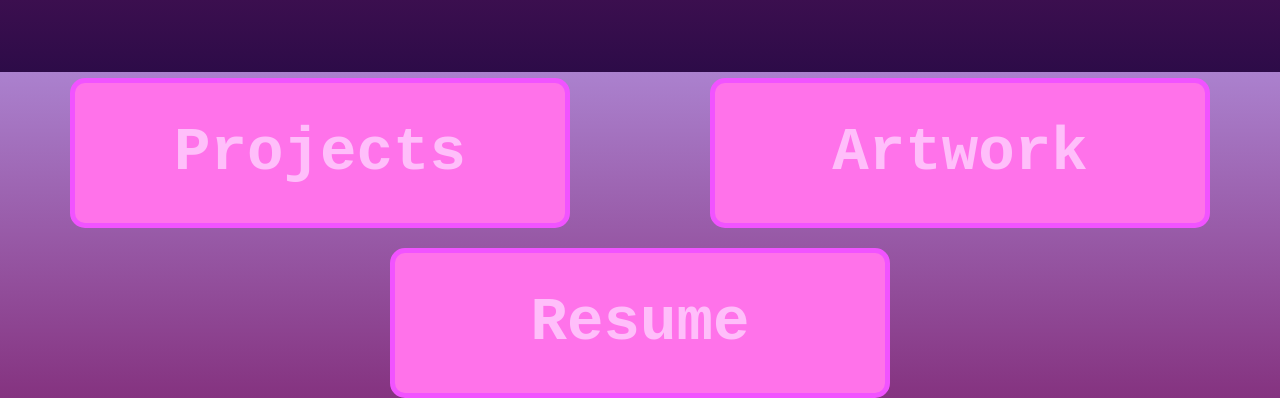
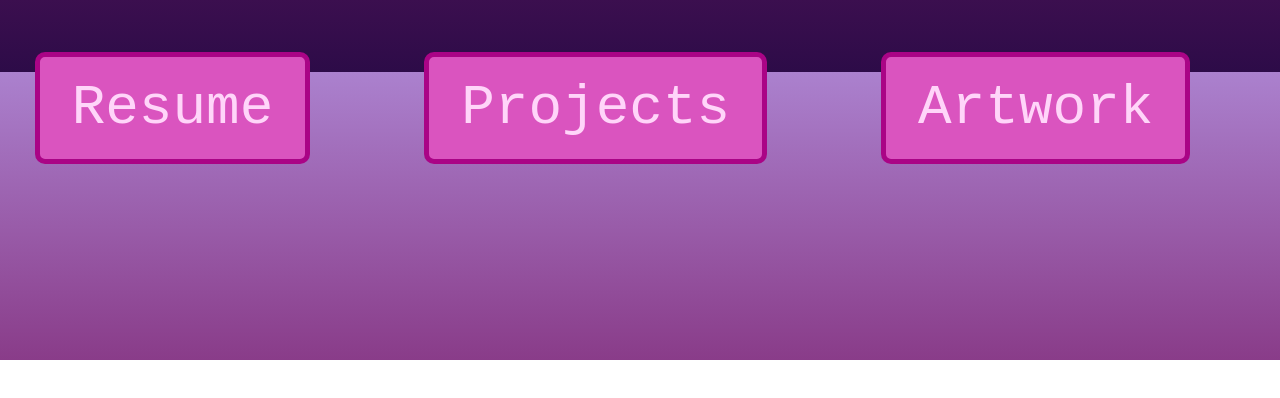
Before and after one commit to MeganTran6023/MeganTran6023.github.io, a plain HTML site: page index.html in a window 1280 px wide. Shown: the part 728-1126 px from the top of the page. After the commit the page ends 1088 px from the top, so only its background shows below. Drawn offline with nearby package versions, Linux system fonts and the light colour scheme.

Commit message:
Add files via upload

```diff
--- a/index.html
+++ b/index.html
@@ -44,21 +44,16 @@
         <h1 class="centered">Hello, my name <br> is Megan Tran.</h1>
         <h2 class="centered">I'm <span class='auto-type'></span>.</h2>
         <div class="box-container">
-            <div class="box project">
-                <a href="https://github.com/MeganTran6023">
-                    <h3 class="box-text">Projects</h3>
-                </a>
-            </div>
-            <div class="box Artwork">
-                <a href="https://www.deviantart.com/sonicdaheghod6023/gallery/all">
-                    <h3 class="box-text">Artwork</h3>
-                </a>
-            </div>
-            <div class="box Resume">
-                <a href="./Tran_Resume.pdf" target="blank">
-                    <h3 class="box-text">Resume</h3>
-                </a>
-            </div>
+            <a href="./Tran_Resume.pdf" class="button button3" target="_blank">
+            </i>Resume</a><br>
+            <a href="https://github.com/MeganTran6023" class="button button1" target="_blank">
+                </i>Projects</a><br>
+
+            <a href="https://www.deviantart.com/sonicdaheghod6023/gallery/all" class="button button2" target="_blank">
+            </i>Artwork</a><br>
+
+
+
         </div>
 
 
--- a/style.css
+++ b/style.css
@@ -30,8 +30,6 @@ body, html {
   z-index: 0;
 }
 
-
-
 /* Navigation bar */
 .topnav {
   background-color: #3a1540;
@@ -45,7 +43,7 @@ body, html {
 }
 @media (max-width: 768px) {
   .topnav {
-      flex-direction: row; /* Stack elements vertically */
+      flex-direction: row; /* Stack elements horizontally */
   }
 }
 
@@ -56,6 +54,7 @@ body, html {
   text-decoration: none;
   font-size: 25px;
   z-index: 999;
+  transition: .15s all ease-in-out;
 }
 
 .topnav a:hover {
@@ -75,7 +74,7 @@ body, html {
 
 /* Profile pic */
 .me {
-  max-width: 16%;
+  max-width: 15%;
   height: auto;
   margin: 0 auto;
   float: right;
@@ -87,6 +86,8 @@ body, html {
   .me {
       float: none;
       margin: 0 auto 15%;
+      max-width: 55%;
+      height: auto; /* Ensure image maintains aspect ratio  */
   }
 }
 
@@ -98,6 +99,14 @@ body, html {
   padding-left: 22%;
   flex: 1;
   padding-top: 2%;
+}
+
+@media (max-width: 768px) {
+  .header h1{
+    text-align: center;
+    padding-left: none;
+    padding-right: 16%;
+  }
 }
 
 .header h2 {
@@ -124,14 +133,81 @@ body, html {
 }
 
 /* Buttons */
-.box-container {
+
+/* Buttons */
+.button {
+  background-color: #bc61d8;
+  border: none;
+  color: rgb(255, 255, 255);
+  padding: 1.5% 2.5%;
+  text-align: center;
+  text-decoration: none;
+  display: inline-block;
+  font-size: 350%;
+  margin: 15px 10px;
+  transition-duration: 0.5s;
+  cursor: pointer;
+}
+
+/* Button 1 */
+.button1 {
+  background-color: rgb(218, 84, 191);
+  color: rgb(255, 213, 249);
+  border: 5px solid #aa0486;
+  border-radius: 10px;
+  margin: 4px 2px; /* Changed margin to maintain spacing but not push down */
+}
+
+.button1:hover {
+  background-color: rgb(252, 124, 226);
+  color: rgb(255, 213, 249);
+  /* If mouse hover over button, button changes color and moves up */
+  -webkit-transform: translateY(-15%);
+  transform: translateY(-15%);
+}
+
+/* Button 2 */
+.button2 {
+  background-color: rgb(218, 84, 191);
+  color: rgb(255, 213, 249);
+  border: 5px solid #aa0486;
+  border-radius: 10px;
+  margin: 4px 2px; /* Changed margin to maintain spacing but not push down */
+}
+
+.button2:hover {
+  background-color: rgb(252, 124, 226);
+  color: rgb(255, 213, 249);
+  /* If mouse hover over button, button changes color and moves up */
+  -webkit-transform: translateY(-15%);
+  transform: translateY(-15%);
+}
+
+/* Button 3 */
+.button3 {
+  background-color: rgb(218, 84, 191);
+  color: rgb(255, 213, 249);
+  border: 5px solid #aa0486;
+  border-radius: 10px;
+  margin: 4px 2px; /* Changed margin to maintain spacing but not push down */
+}
+
+.button3:hover {
+  background-color: rgb(252, 124, 226);
+  color: rgb(255, 213, 249);
+  /* If mouse hover over button, button changes color and moves up */
+  -webkit-transform: translateY(-15%);
+  transform: translateY(-15%);
+}
+ .box-container {
   display: flex;
   flex-wrap: wrap;
-  justify-content: space-around;
   margin-top: 5%;
+  justify-content: center; /*Center horizontally*/
+  gap: 55px;
 }
 
-.box {
+/* .box {
   border-radius: 15px;
   border: 5px solid #f153ff;
   padding: 20px;
@@ -159,14 +235,17 @@ body, html {
 .project:hover, .Artwork:hover, .Resume:hover {
   border-color: #480d48;
   color: rgb(130, 11, 106);
-}
+} */ */
+
 
 @media (max-width: 768px) {
   .box-container {
       justify-content: center;
+      flex-direction: column;
+
   }
 
-  .box {
+  .btn {
       width: 50%;
   }
 }
```
